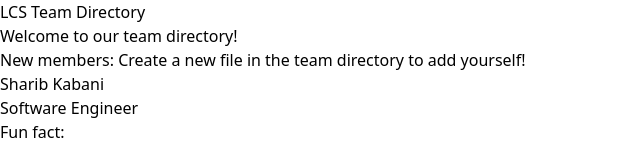
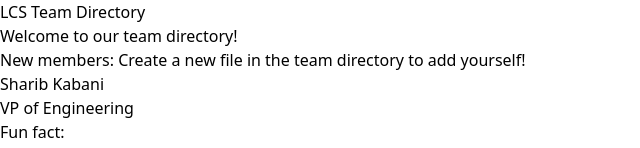
Before and after one commit to LaurierCS/EngOnboarding, a React (Vite) app: page / in a window 1280 px wide. Shown: the top 148 px of the page, without its empty margins (0-640 px from the left). Built offline with nearby package versions, Linux system fonts and the light colour scheme.

Commit message:
update card role

```diff
--- a/src/team/sharib.ts
+++ b/src/team/sharib.ts
@@ -2,7 +2,7 @@ import { TeamMember } from "../types/TeamMember";
 
 export const sharib: TeamMember = {
   name: "Sharib Kabani",
-  role: "Software Engineer",
+  role: "VP of Engineering",
   funFact: "I play soccer!",
   githubUsername: "sharibkabani",
   // Feel free to customize your card's styles!
```
